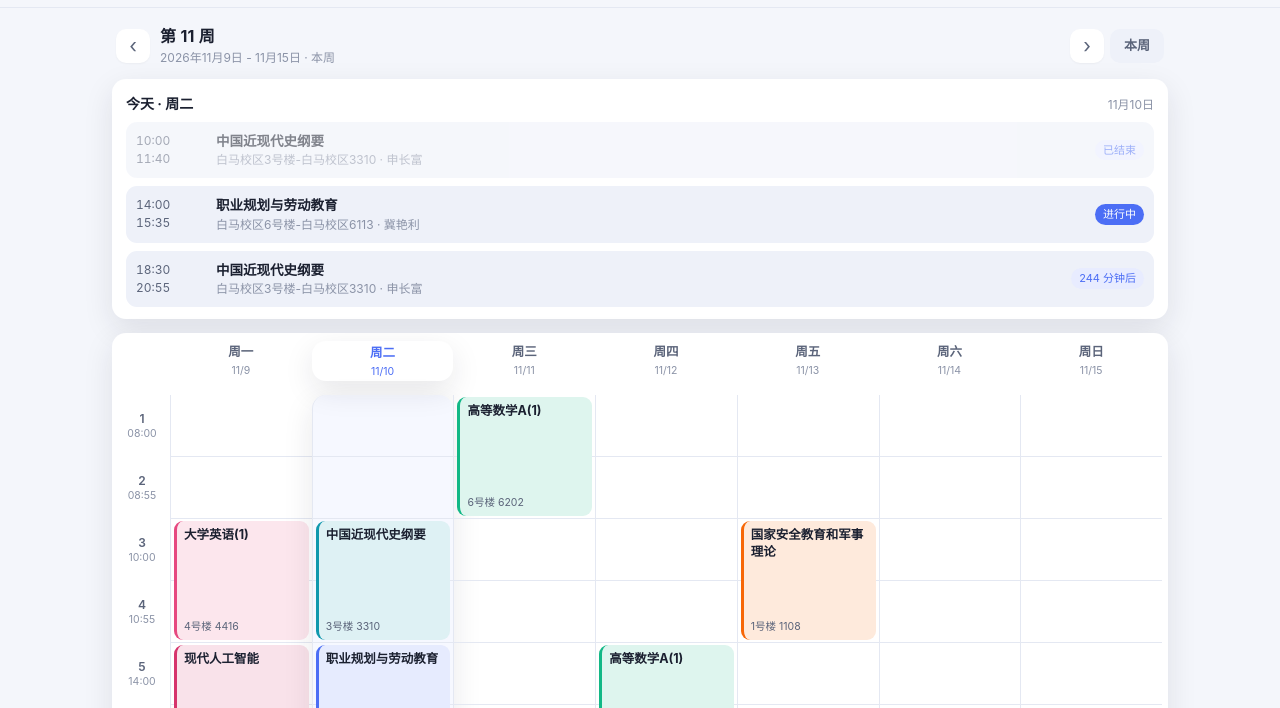
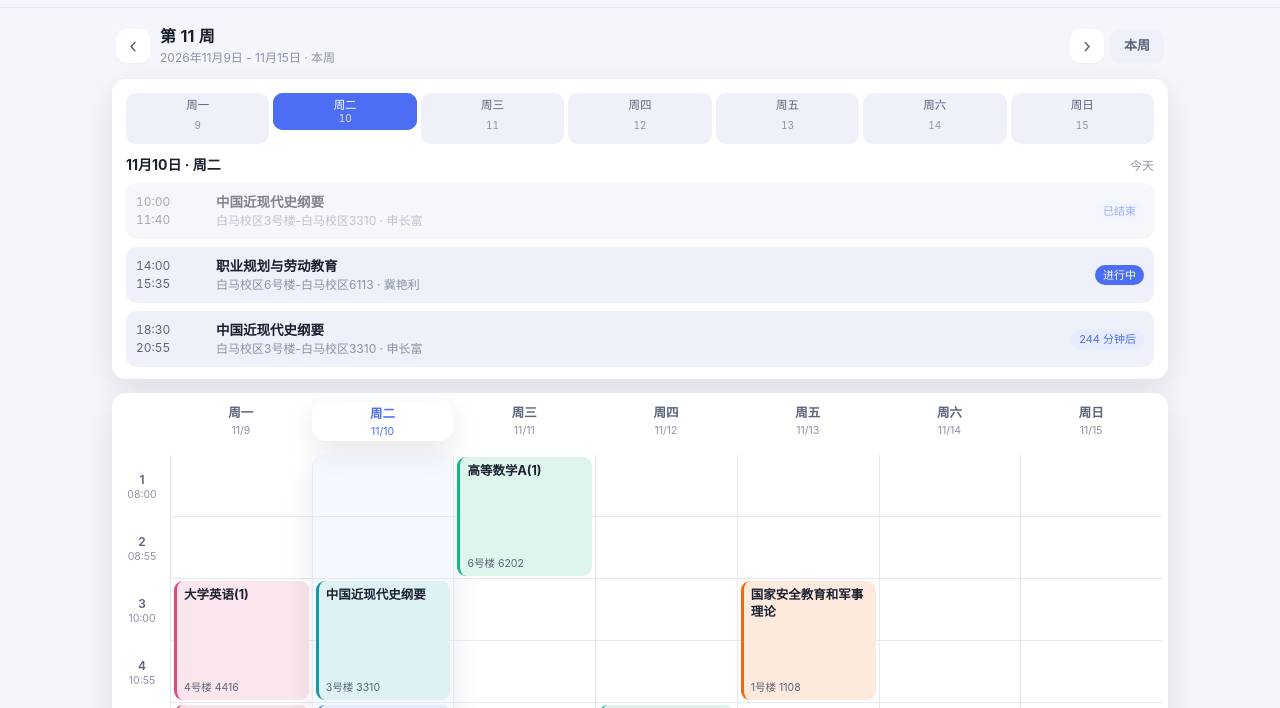
Before and after one commit to hanhuifate/campus-timetable, a website: page web/public/index.html in a window 1280 px wide. Shown: the part 57-765 px from the top of the page. Drawn offline with Linux system fonts and the light colour scheme; no server answers.

Commit message:
feat(web): 顶部日期条可切换查看其他天
手机端在课表上方加了一排星期（周一…周日），点哪天就在下面显示那天的
完整日期和当天的课；不在本周时默认显示周一，换周自动回到默认。
「进行中 / 已结束 / X 分钟后」只在所选天就是今天时显示。

```diff
--- a/web/public/app.js
+++ b/web/public/app.js
@@ -321,33 +321,50 @@ function sectionRange(campus, start, end, index) {
   return { start: a, end: b, label: `${start}-${end} 节 · ${a}-${b}` };
 }
 
+let pickDay = null; // 顶部日期条选中的星期（1-7），换周时清空
+
 function renderToday() {
   const card = $('#todayCard');
   card.hidden = false;
   card.innerHTML = '';
 
   const nowWeek = currentWeek();
-  if (viewWeek !== nowWeek) {
-    card.hidden = true;
-    return;
+  const todayDay = (new Date().getDay() + 6) % 7 + 1;
+  const day = pickDay || (viewWeek === nowWeek ? todayDay : 1);
+  const isToday = viewWeek === nowWeek && day === todayDay;
+  const date = addDays(weekMonday(viewWeek), day - 1);
+  const now = new Date().getHours() * 60 + new Date().getMinutes();
+
+  // 星期选择条：手机上一排点着换天，下面是所选那天的课
+  const picker = el('div', 'daypick');
+  const weekend = !!settings.showWeekend || allCourses().some((c) => Number(c.day) >= 6);
+  const dayList = weekend ? [1, 2, 3, 4, 5, 6, 7] : [1, 2, 3, 4, 5];
+  for (const d of dayList) {
+    const cell = addDays(weekMonday(viewWeek), d - 1);
+    const btn = el('button', 'daypick-btn' + (d === day ? ' active' : ''), DAY_NAMES[d - 1]);
+    btn.type = 'button';
+    if (viewWeek === nowWeek && d === todayDay) btn.classList.add('today');
+    btn.append(el('small', null, String(cell.getDate())));
+    btn.addEventListener('click', () => {
+      pickDay = d;
+      renderToday();
+    });
+    picker.append(btn);
   }
-
-  const today = new Date();
-  const day = (today.getDay() + 6) % 7 + 1;
-  const todayKey = ymd(today);
-  const now = today.getHours() * 60 + today.getMinutes();
+  card.append(picker);
 
   const list = allCourses()
-    .filter((c) => Number(c.day) === day && inWeek(c, nowWeek, {}))
+    .filter((c) => Number(c.day) === day && inWeek(c, viewWeek, {}))
     .sort((a, b) => a.start - b.start);
 
   const head = el('div', 'today-head');
-  head.append(el('h2', null, `今天 · ${DAY_NAMES[day - 1]}`));
-  head.append(el('span', null, `${today.getMonth() + 1}月${today.getDate()}日`));
+  head.append(el('h2', null, `${date.getMonth() + 1}月${date.getDate()}日 · ${DAY_NAMES[day - 1]}`));
+  const tail = isToday ? '今天' : viewWeek === nowWeek ? '' : `第 ${viewWeek} 周`;
+  head.append(el('span', null, tail));
   card.append(head);
 
   if (!list.length) {
-    card.append(el('div', 'today-empty', '今天没有课，休息一下'));
+    card.append(el('div', 'today-empty', `${DAY_NAMES[day - 1]}没有课，休息一下`));
     return;
   }
 
@@ -359,8 +376,10 @@ function renderToday() {
     const row = el('button', 'today-item');
     row.type = 'button';
     row.dataset.id = c.id;
-    if (endMin !== null && now > endMin) row.classList.add('over');
-    else if (startMin !== null && endMin !== null && now >= startMin) row.classList.add('now');
+    if (isToday) {
+      if (endMin !== null && now > endMin) row.classList.add('over');
+      else if (startMin !== null && endMin !== null && now >= startMin) row.classList.add('now');
+    }
 
     const time = el('div', 'ti-time', `${range.start}\n${range.end}`);
     time.style.whiteSpace = 'pre-line';
@@ -372,7 +391,7 @@ function renderToday() {
     const badge = el('div', 'ti-badge');
     if (row.classList.contains('now')) badge.textContent = '进行中';
     else if (row.classList.contains('over')) badge.textContent = '已结束';
-    else if (startMin !== null) badge.textContent = `${Math.max(0, startMin - now)} 分钟后`;
+    else if (isToday && startMin !== null) badge.textContent = `${Math.max(0, startMin - now)} 分钟后`;
     else badge.textContent = '';
 
     row.append(time, main, badge);
@@ -1006,14 +1025,17 @@ async function downloadIcs() {
 function bind() {
   $('#btnPrev').addEventListener('click', () => {
     viewWeek = Math.max(1, viewWeek - 1);
+    pickDay = null;
     render();
   });
   $('#btnNext').addEventListener('click', () => {
     viewWeek = Math.min(30, viewWeek + 1);
+    pickDay = null;
     render();
   });
   $('#btnToday').addEventListener('click', () => {
     viewWeek = currentWeek();
+    pickDay = null;
     render();
   });
   $('#btnSync').addEventListener('click', onSync);
--- a/web/public/style.css
+++ b/web/public/style.css
@@ -222,6 +222,41 @@ main {
 }
 
 .today-head span { color: var(--muted); font-size: 12px; }
+
+.daypick {
+  display: flex;
+  gap: 4px;
+  margin-bottom: 10px;
+}
+
+.daypick-btn {
+  flex: 1;
+  min-width: 0;
+  display: grid;
+  justify-items: center;
+  gap: 1px;
+  padding: 6px 0 5px;
+  border-radius: 10px;
+  background: var(--card-soft);
+  color: var(--text-2);
+  font-size: 11.5px;
+  line-height: 1.15;
+}
+
+.daypick-btn small {
+  font-size: 10px;
+  color: var(--muted);
+  font-variant-numeric: tabular-nums;
+}
+
+.daypick-btn.today { box-shadow: inset 0 0 0 1px var(--accent); }
+
+.daypick-btn.active {
+  background: var(--accent);
+  color: #fff;
+}
+
+.daypick-btn.active small { color: rgba(255, 255, 255, .85); }
 
 .today-empty {
   padding: 10px 0 6px;
--- a/web/public/sw.js
+++ b/web/public/sw.js
@@ -1,5 +1,5 @@
 /* 只缓存页面外壳，课表数据走接口/JSON，避免看到过期课表。 */
-const VERSION = 'v10';
+const VERSION = 'v11';
 const SHELL = [
   './',
   './index.html',
```
